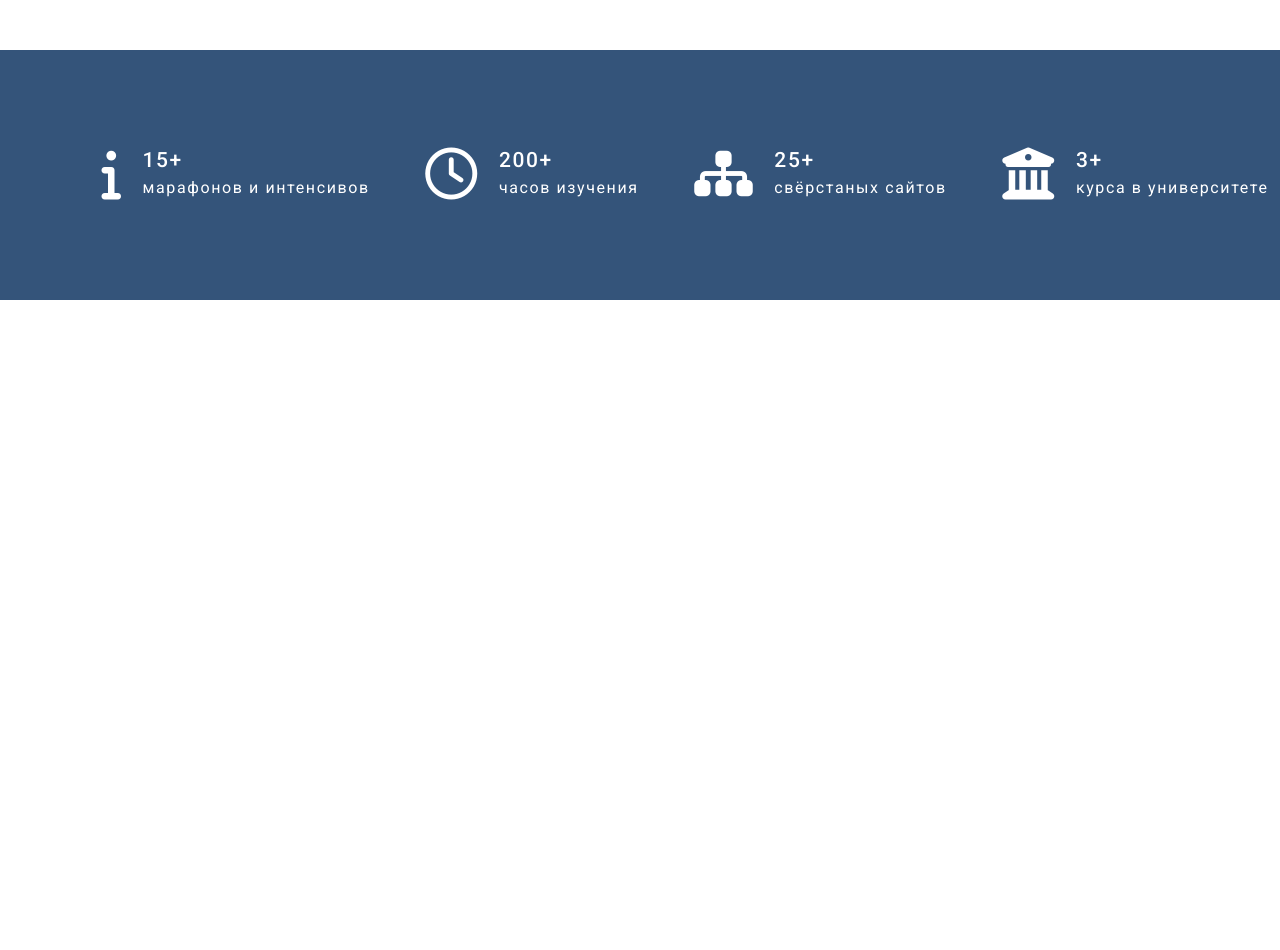
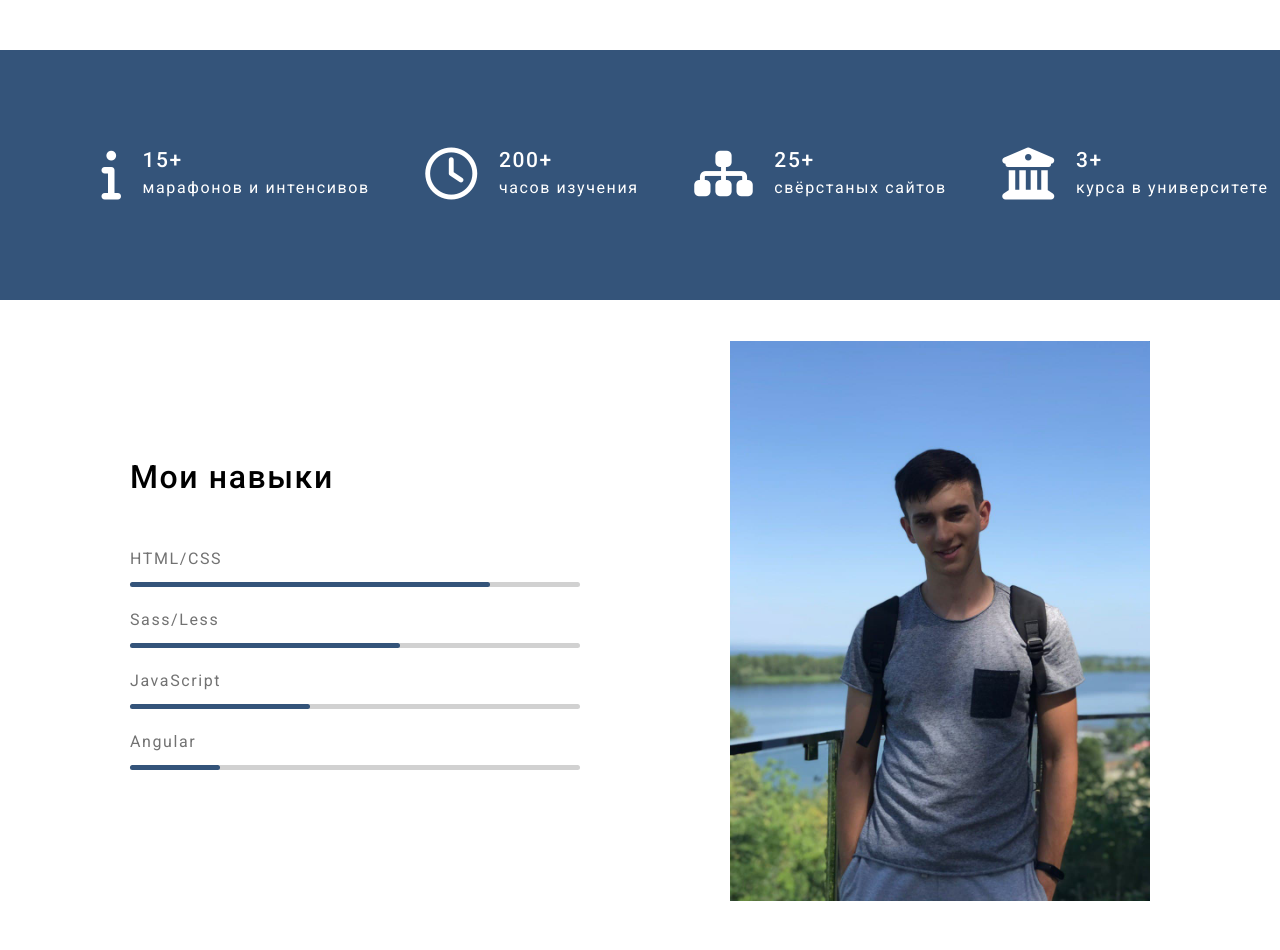
Before and after one commit to Qkston/qkston.github.io, a plain HTML site: page index.html in a window 1280 px wide. Shown: the part 1352-2302 px from the top of the page. Before the commit the page ends 1652 px from the top, so only its background shows below. Drawn offline with Linux system fonts and the light colour scheme; a web font is replaced by a local one.

Commit message:
The section "My skills" is ready

```diff
--- a/index.html
+++ b/index.html
@@ -107,6 +107,31 @@
 					</ul>
 				</div>
 			</section>
+
+			<section class="my-skills">
+				<div class="my-skills-block">
+					<h3 class="my-skills-block-title">Мои навыки</h3>
+					<p class="my-skills-block-text">HTML/CSS</p>
+					<div class="my-skills-block-rectangles">
+						<div class="my-skills-block-rectangles-fill perc80"></div>
+					</div>
+					<p class="my-skills-block-text">Sass/Less</p>
+					<div class="my-skills-block-rectangles">
+						<div class="my-skills-block-rectangles-fill perc60"></div>
+					</div>
+					<p class="my-skills-block-text">JavaScript</p>
+					<div class="my-skills-block-rectangles">
+						<div class="my-skills-block-rectangles-fill perc40"></div>
+					</div>
+					<p class="my-skills-block-text">Angular</p>
+					<div class="my-skills-block-rectangles">
+						<div class="my-skills-block-rectangles-fill perc20"></div>
+					</div>
+				</div>
+				<div class="my-skills-image">
+					<img src="img/my-photo.jpg" alt="My photo" width="420" />
+				</div>
+			</section>
 		</main>
 	</body>
 </html>
--- a/styles/style.scss
+++ b/styles/style.scss
@@ -4,6 +4,7 @@ $light: #ffffff;
 $navy-blue: #34547a;
 $dark: #000000;
 $silver-text: #727272;
+$rectagle: #c4c4c4c4;
 
 html {
 	// Scrolling
@@ -179,4 +180,75 @@ body {
 		}
 	}
 	// #endregion
+
+	.my-skills {
+		display: flex;
+		justify-content: center;
+		align-items: center;
+		flex-direction: row;
+		height: 650px;
+
+		&-block {
+			display: flex;
+			justify-content: start;
+			flex-direction: column;
+			margin-right: 150px;
+
+			&-title {
+				margin: 0;
+				margin-bottom: 50px;
+				font-weight: 500;
+				font-size: 32px;
+				line-height: 37px;
+			}
+
+			&-text {
+				margin: 0;
+				margin-bottom: 10px;
+				font-weight: normal;
+				font-size: 16px;
+				line-height: 26px;
+				color: $silver-text;
+			}
+
+			&-rectangles {
+				position: relative;
+				width: 450px;
+				height: 5px;
+				margin-bottom: 20px;
+				background: $rectagle;
+				border-radius: 20px;
+				-webkit-border-radius: 20px;
+				-moz-border-radius: 20px;
+				-ms-border-radius: 20px;
+				-o-border-radius: 20px;
+
+				&-fill {
+					position: absolute;
+					height: 100%;
+					background: $navy-blue;
+					border-radius: 20px;
+					-webkit-border-radius: 20px;
+					-moz-border-radius: 20px;
+					-ms-border-radius: 20px;
+					-o-border-radius: 20px;
+				}
+				.perc100 {
+					width: 100%;
+				}
+				.perc80 {
+					width: 80%;
+				}
+				.perc60 {
+					width: 60%;
+				}
+				.perc40 {
+					width: 40%;
+				}
+				.perc20 {
+					width: 20%;
+				}
+			}
+		}
+	}
 }
```
Also changed, not shown: img/my-photo.jpg (added), styles/style.css, 1 other file.
